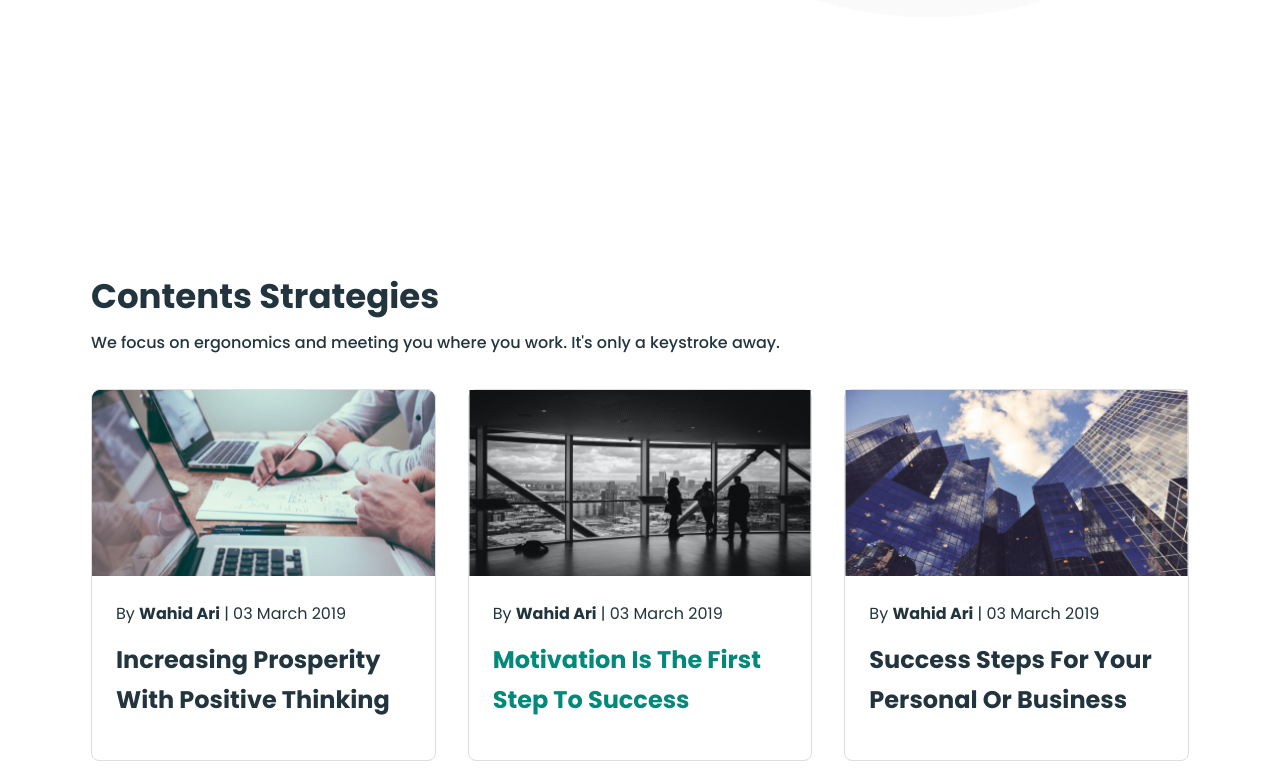
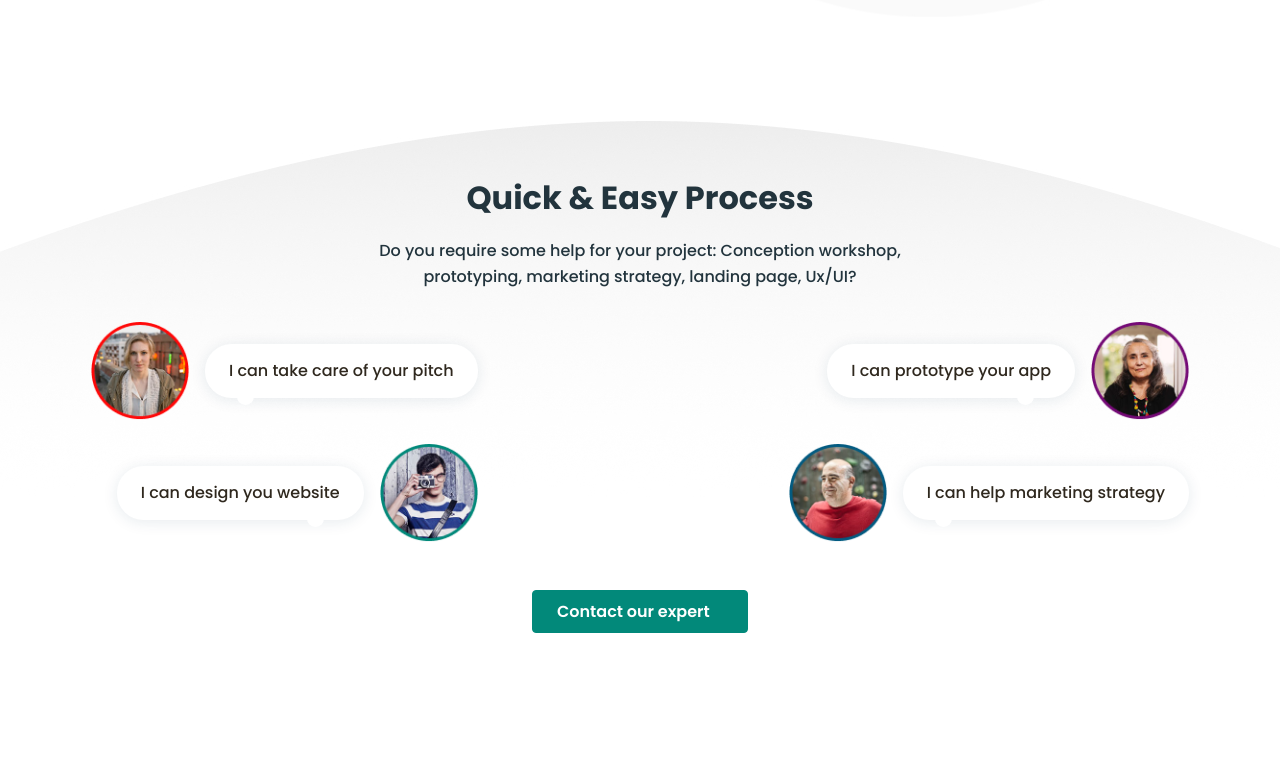
Before and after one commit to pokiza1228/MyProduct, a plain HTML site: page index.html in a window 1280 px wide. Shown: the part 3007-3787 px from the top of the page. Drawn offline with Linux system fonts and the light colour scheme.

Commit message:
blokould

```diff
--- a/index.html
+++ b/index.html
@@ -122,7 +122,51 @@
             </li>
         </ul>
     </section>
+    <section class="suggestions">
+        <div class="container">
+            <h2 class="suggestions__title">
+                Quick & Easy Process
+            </h2>
+            <p class="suggestions__text">
+                Do you require some help for your project: Conception workshop, prototyping, marketing strategy, landing page, Ux/UI?
+            </p>
+            <div class="suggestions__content">
+                <ul class="suggestions__list-1">
+                    <li class="suggestions__item-1">
+                        <picture>
 
+                            <img src="img/taklif1.png" alt="sochi sariq ayol" width="98" height="98">
+                        </picture>
+                        <blockquote class="suggestions__info">I can take care of your pitch</blockquote>
+                    </li>
+                    <li class="suggestions__item-1">
+                        <picture>
+
+                            <img src="img/taklif2.png" alt="yigitcha" width="98" height="98">
+                        </picture>
+                        <blockquote class="suggestions__info suggestions__info--1">I can design you website</blockquote>
+                    </li>
+                </ul>
+                <ul class="suggestions__list-2">
+                    <li class="suggestions__item-2">
+                        <picture>
+
+                            <img src="img/taklif3.png" alt="ayol" width="98" height="98">
+                        </picture>
+                        <blockquote class="suggestions__info suggestions__info--1">I can prototype your app</blockquote>
+                    </li>
+                    <li class="suggestions__item-2">
+                        <picture>
+
+                            <img src="img/taklif4.png" alt="amaki)))" width="98" height="98">
+                        </picture>
+                        <blockquote class="suggestions__info">I can help marketing strategy</blockquote>
+                    </li>
+                </ul>
+            </div>
+            <a class="main-link suggestions__link" href="#">Contact our expert</a>
+        </div>
+    </section>
 
 
 
--- a/scss/blocks/_blocks.scss
+++ b/scss/blocks/_blocks.scss
@@ -5,7 +5,7 @@
 @import "intro";
 @import "benifits";
 @import "advantge";
-
+@import "suggestions";
 
 
 @import "stratege";
--- a/scss/blocks/_stratege.scss
+++ b/scss/blocks/_stratege.scss
@@ -26,6 +26,7 @@
     border-radius: 8px;
     border: 1px solid #DEDEDE;
     margin-right: 32px;
+    overflow: hidden;
     &:last-child {
         margin-right: 0;
     }
--- /dev/null
+++ b/scss/blocks/_suggestions.scss
@@ -0,0 +1,102 @@
+.suggestions {
+    padding-top: 53px;
+    background-image: url("../img/taklif-bg.jpg");
+    background-repeat: no-repeat;
+    background-position: center top;
+}
+
+.suggestions__title {
+    font-weight: 700;
+    font-size: 32px;
+    line-height: 48px;
+    text-align: center;
+    color: #22343D;
+    margin-bottom: 16px;
+}
+.suggestions__text {
+    width: 542px;
+    margin: 0 auto 32px;
+    font-weight: 500;
+    font-size: 16px;
+    line-height: 26px;
+    text-align: center;
+    color: #22343D;
+}
+.suggestions__list-1 {
+    @include reset-list;
+}
+.suggestions__item-1 {
+    display: flex;
+    align-items: center;
+    margin-bottom: 24px;
+    &:last-child {
+        margin-bottom: 0;
+    }
+    &:nth-child(2n) {
+        flex-direction: row-reverse;
+    }
+    &:nth-child(2n) .suggestions__info {
+        margin-right: 16px;
+    }
+    &:nth-child(2n-1) .suggestions__info {
+        margin-left: 16px;
+    }
+}
+.suggestions__item-2 {
+    display: flex;
+    align-items: center;
+    margin-bottom: 24px;
+    &:last-child {
+        margin-bottom: 0;
+    }
+    &:nth-child(2n-1) {
+        flex-direction: row-reverse;
+    }
+    &:nth-child(2n-1) .suggestions__info {
+        margin-right: 16px;
+    }
+    &:nth-child(2n) .suggestions__info {
+        margin-left: 16px;
+    }
+}
+.suggestions__info {
+    font-weight: 500;
+    font-size: 16px;
+    line-height: 24px;
+    color: #2F281E;
+    padding: 15px 24px;
+    background-color: #FFFFFF;
+    box-shadow: 0px 2px 15px rgba(23, 58, 86, 0.1);
+    border-radius: 26.5px;
+    position: relative;
+    &::after {
+        width: 17px;
+        height: 17px;
+        content: "";
+        background-color: #FFFFFF;
+        border-radius: 50%;
+        display: block;
+        position: absolute;
+        top: calc(50% + 17px);
+        left: 32px;
+    }
+}
+.suggestions__info--1 {
+   &::after {
+       left: 190px;
+
+   }
+}
+.suggestions__content {
+    display: flex;
+    justify-content: space-between;
+}
+.suggestions__list-2 {
+    @include reset-list;
+}
+
+.suggestions__link {
+    display: block;
+    width: 216px;
+    margin: 48px auto 0;
+}
```
Also changed, not shown: css/main.css, img/taklif-bg.jpg (added), img/taklif-bg@2x.jpg (added), img/taklif1.png (added), img/taklif1@2x.png (added), img/taklif2.png (added), img/taklif2@2x.png (added), img/taklif3.png (added), img/taklif3@2x.png (added), img/taklif4.png (added), img/taklif4@2x.png (added), 1 other file.
